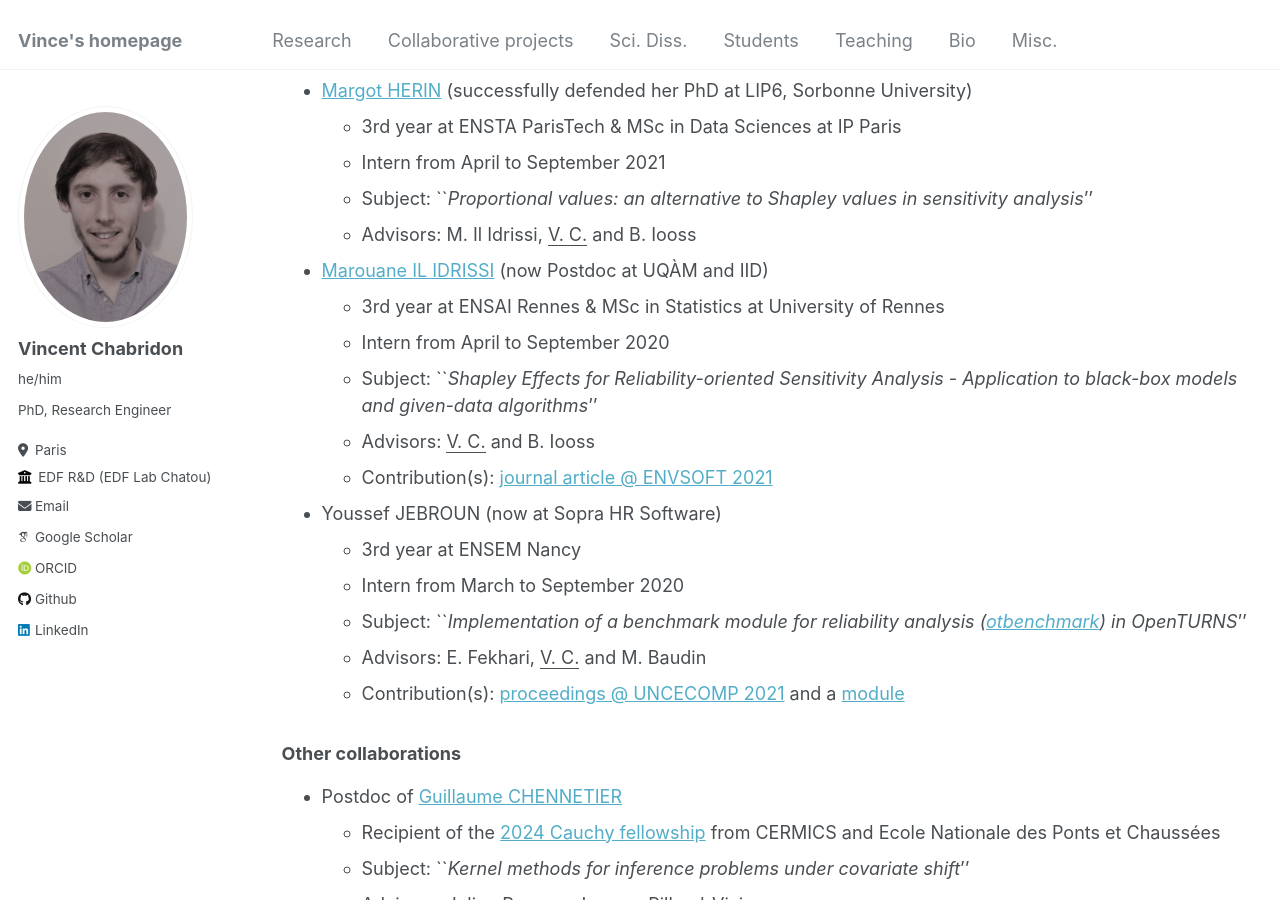
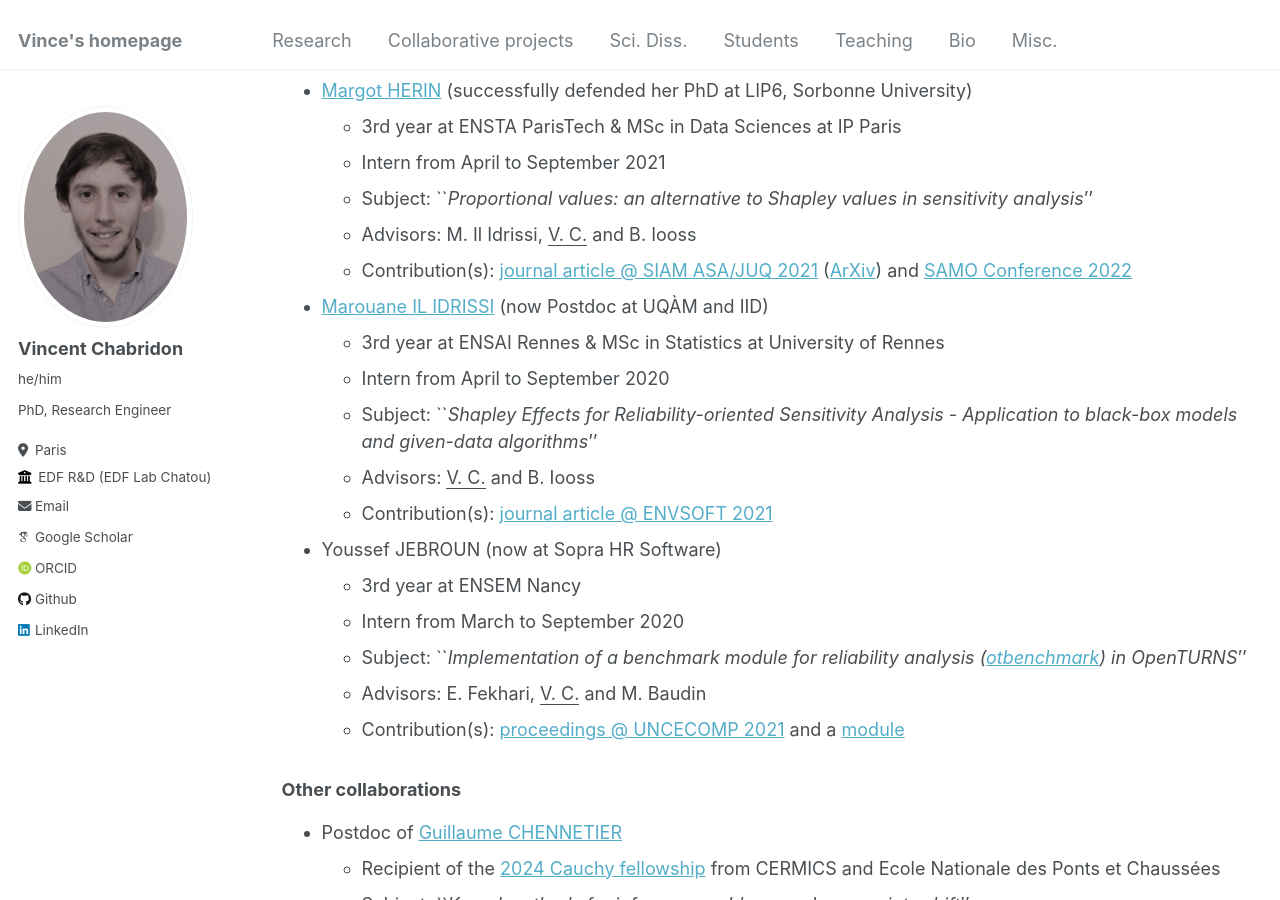
Before and after one commit to vchabri/vchabri.github.io, a Jekyll site: the page built from _pages/students.md, in a window 1280 px wide and 900 px high, scrolled down 2111 px. Built offline with Jekyll 4.4.1, drawn with Linux system fonts in a browser that asks for light colours; some web fonts are replaced.

Commit message:
Update students.md

```diff
--- a/_pages/students.md
+++ b/_pages/students.md
@@ -62,6 +62,7 @@ If I have, please let me know by emailing me directly (see Contact info on Vince
   - Intern from April to September 2021
   - Subject: ``_Proportional values: an alternative to Shapley values in sensitivity analysis_''
   - Advisors: M. Il Idrissi, <ins> V. C.</ins> and B. Iooss
+  - Contribution(s): [journal article @ SIAM ASA/JUQ 2021](https://doi.org/10.1137/22M153032) ([ArXiv](https://arxiv.org/pdf/2210.13065)) and [SAMO Conference 2022](https://samo2022.math.fsu.edu/sites/g/files/upcbnu3196/files/2022-02/herin_SAMO_inperson.pdf)
 * [Marouane IL IDRISSI](https://marouaneilidrissi.com/en/home) (now Postdoc at UQÀM and IID)
   - 3rd year at ENSAI Rennes & MSc in Statistics at University of Rennes
   - Intern from April to September 2020
```
